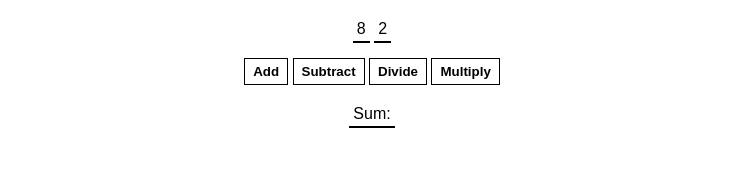
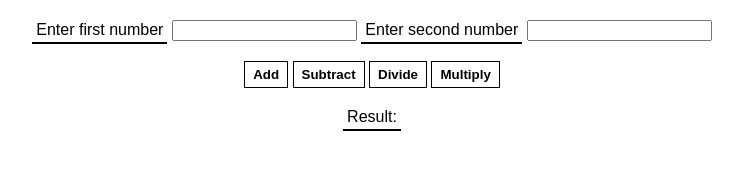
Before and after one commit to legacies56/Calculator, a plain HTML site: page index.html in a window 1280 px wide. Shown: the whole page, without its empty margins (268-1011 px from the left). Drawn offline with Linux system fonts and the light colour scheme.

Commit message:
Update index.html

```diff
--- a/index.html
+++ b/index.html
@@ -3,15 +3,17 @@
         <link rel="stylesheet" href="index.css">
     </head>
     <body>
-        <span id="num1-el"></span>
-        <span id="num2-el"></span>
+        <span for="num1-el">Enter first number</span>
+        <input type="number" id="num1-el">
+        <span for="num2-el">Enter second number</span>
+        <input type="number" id="num2-el">
         <br>
         <button onclick= "add()" >Add</button>
         <button onclick= "subtract()" >Subtract</button>
         <button onclick= "divide()" >Divide</button>
         <button onclick= "multiply()" >Multiply</button>
         <br>
-        <span id="sum-el">Sum: </span>
+        <span id="sum-el">Result: </span>
         <script src="index.js"></script>
     </body>
 </html>
```
